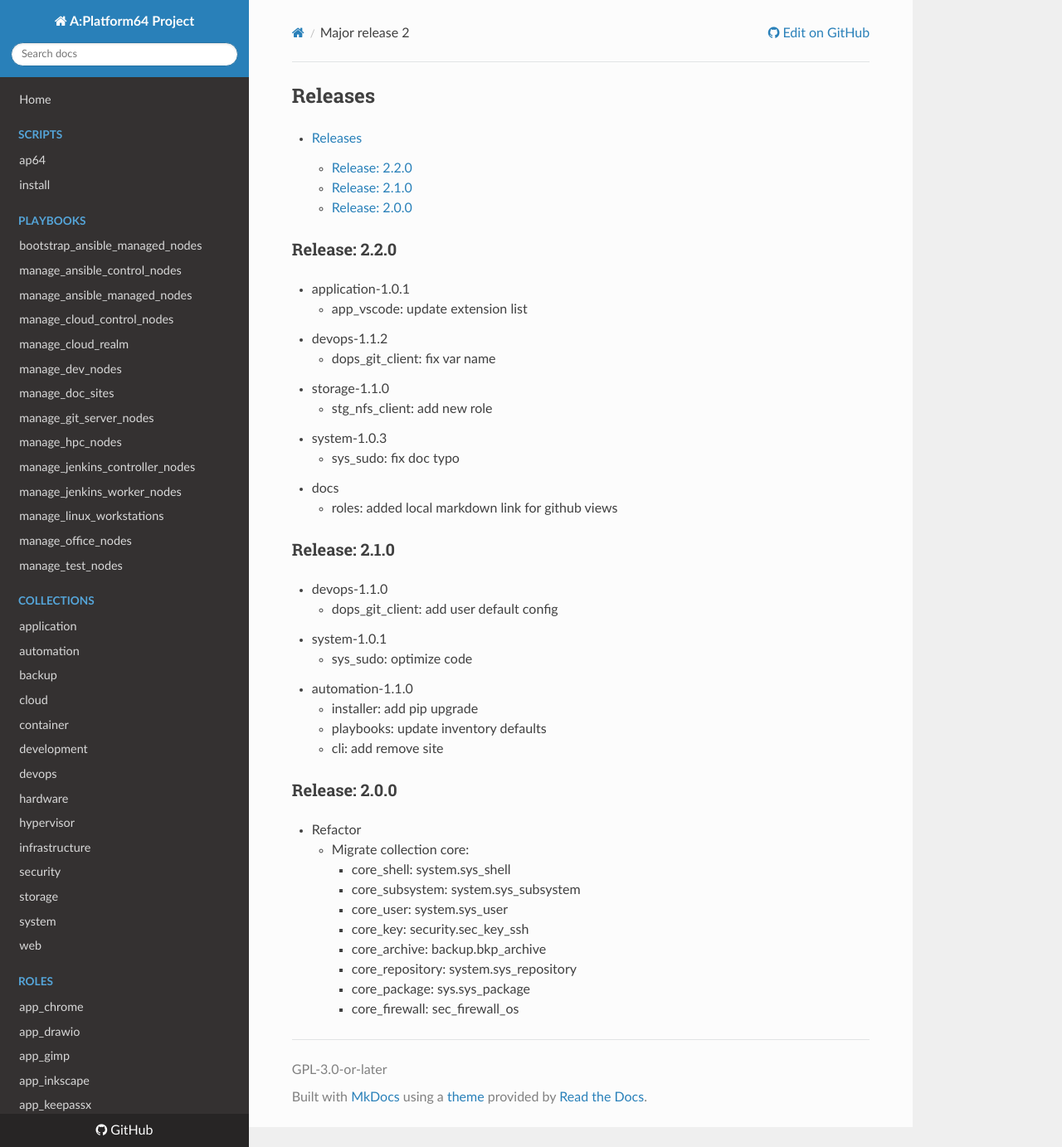
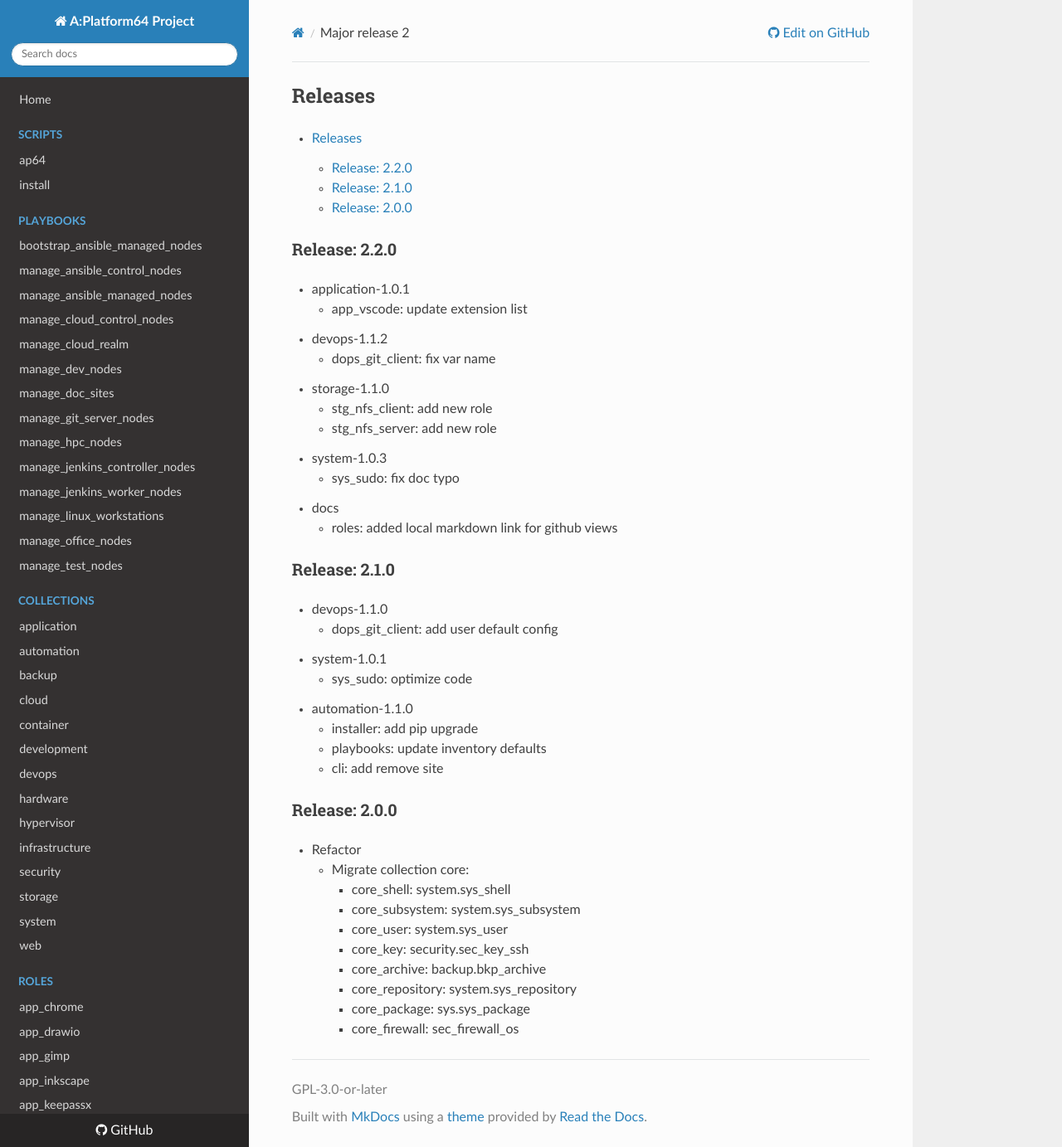
Before and after one commit to aplatform64/aplatform64, an MkDocs documentation site: the page built from docs/changelog/major-release-2.md, in a window 1280 px wide and 1383 px high. Shown: the whole window at 83% size. Built offline with MkDocs 1.6.1, drawn with Linux system fonts in a browser that asks for light colours.

Commit message:
doc: update version

```diff
--- a/docs/changelog/major-release-2.md
+++ b/docs/changelog/major-release-2.md
@@ -13,6 +13,7 @@
   - dops_git_client: fix var name
 - storage-1.1.0
   - stg_nfs_client: add new role
+  - stg_nfs_server: add new role
 - system-1.0.3
   - sys_sudo: fix doc typo
 - docs
```
